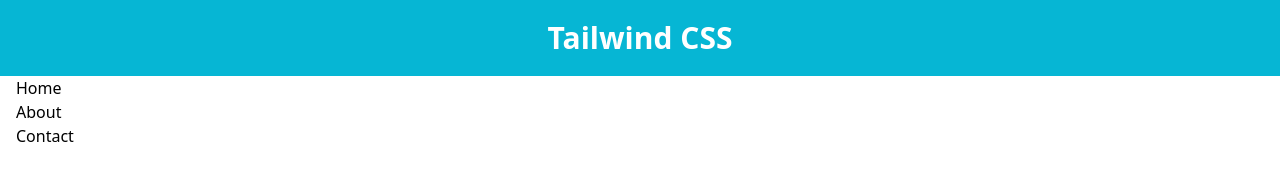
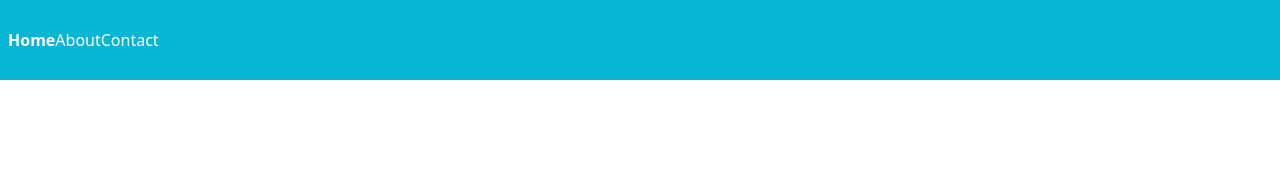
Before and after one commit to GausAlMunirTushar/tailwindcss_practices, a website: page index.html in a window 1280 px wide. Drawn offline with nearby package versions, Linux system fonts and the light colour scheme.

Commit message:
tailwind css practices

```diff
--- a/index.html
+++ b/index.html
@@ -6,12 +6,10 @@
   <script src="https://cdn.tailwindcss.com"></script>
 </head>
 <body>
-  <h1 class="text-3xl font-bold strike bg-cyan-500 py-5 text-center text-white">
-    Tailwind CSS
-  </h1>
-  <nav class="mx-4">
-    <ul>
-        <li>Home</li>
+  <nav class="py-7 bg-cyan-500 text-white text">
+    <!-- <span class="text-2xl">Tailwind CSS</span>  -->
+    <ul class="flex justify-start px-2">
+        <li class="font-bold">Home</li>
         <li>About</li>
         <li>Contact</li>
     </ul>
--- a/tailwind.config.js
+++ b/tailwind.config.js
@@ -1,6 +1,6 @@
 /** @type {import('tailwindcss').Config} */
 module.exports = {
-  content: [],
+  content: ["*"],
   theme: {
     extend: {},
   },
```
Also changed, not shown: package.json (+22 -0 lines), 1 other file.
